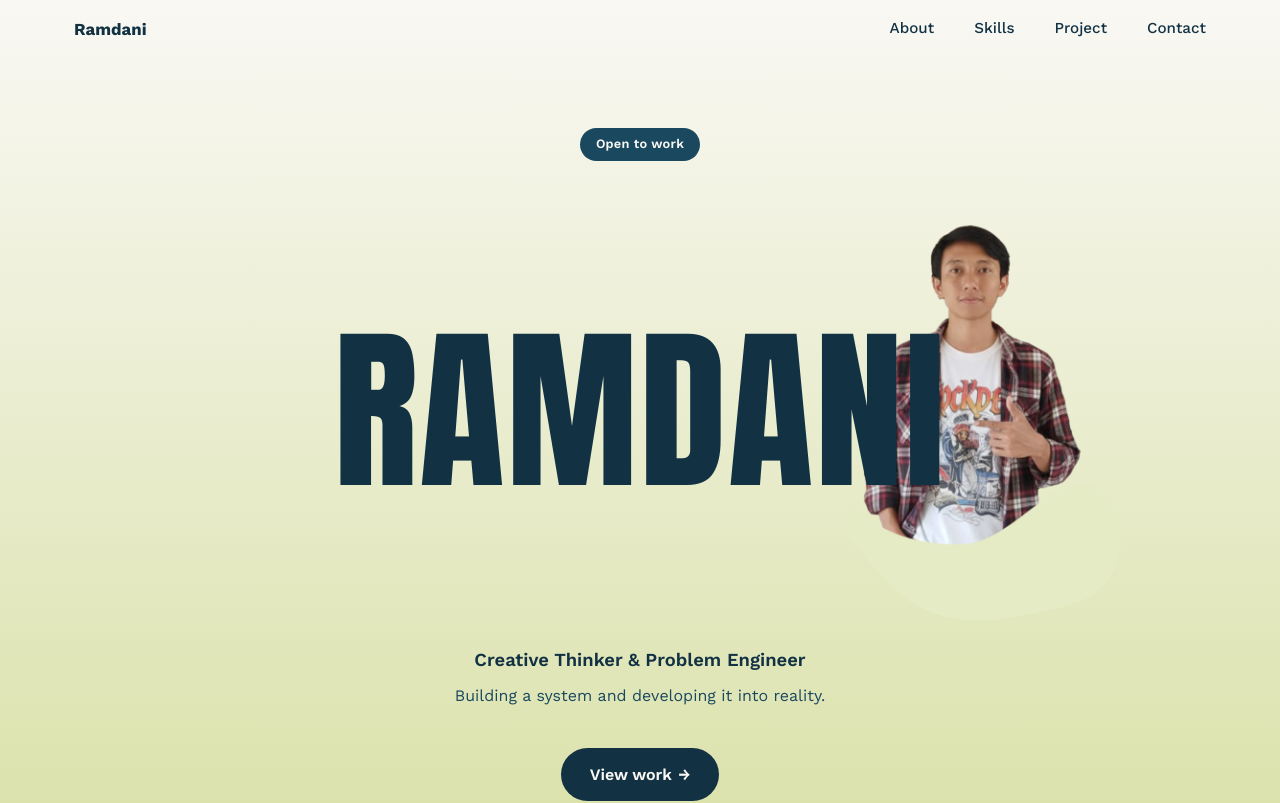
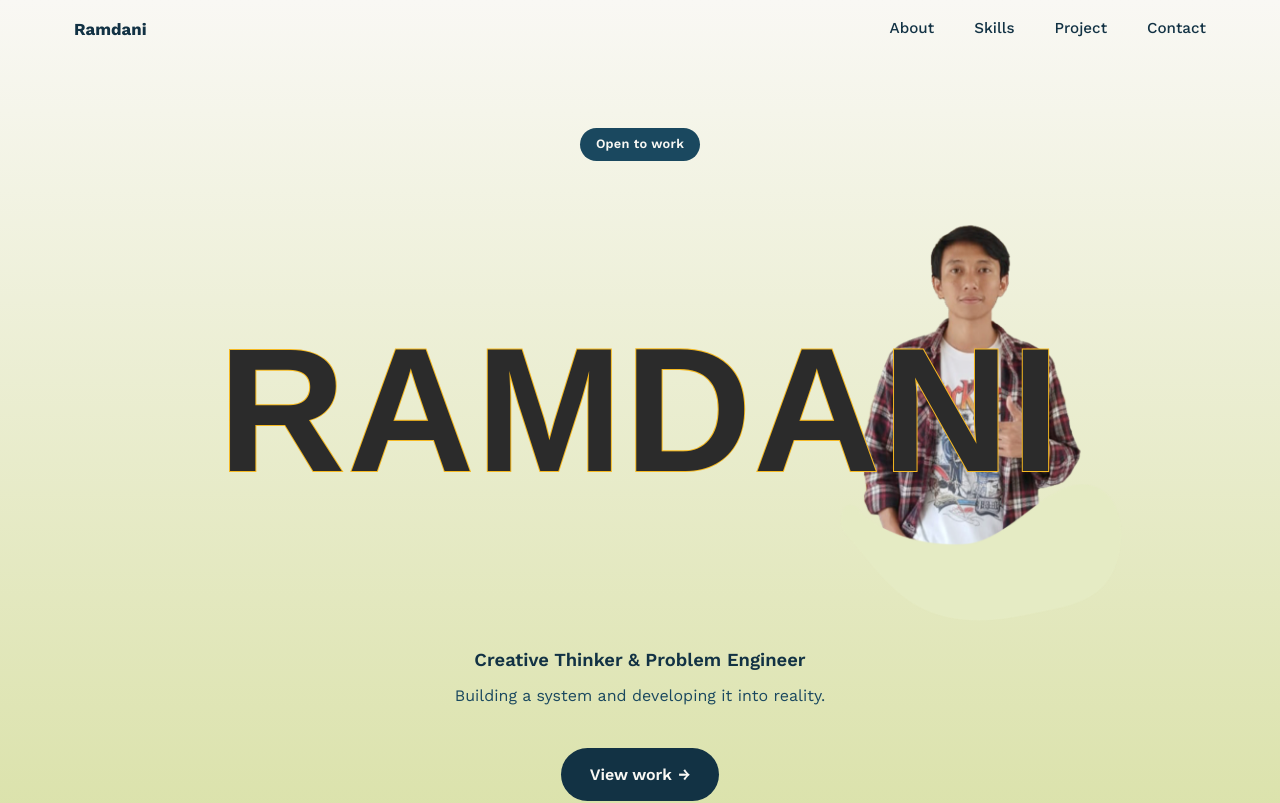
Before and after one commit to ramdani1202/Ramdani, a React (Vite) app: page / in a window 1280 px wide. Shown: the top 803 px of the page. Built offline with nearby package versions, Linux system fonts and the light colour scheme.

Commit message:
Add files via upload

```diff
--- a/src/index.css
+++ b/src/index.css
@@ -7,8 +7,11 @@
   --color-navy-deep: #123244;
   --color-cream-text: #F9F8F4;
   --color-line: rgba(26, 72, 95, 0.15);
+  --color-yellow: #F5B921;    /* Aksen kuning untuk nama */
+  --color-name-black: #2B2B2B;
 
   --font-display: "Anton", "Arial Narrow", sans-serif; /* Gaya font ala "CREATE" */
+  --font-name: "Baloo 2", "Arial Rounded MT Bold", sans-serif; /* Gaya font bulat/chunky untuk nama */
   --font-body: "Work Sans", -apple-system, BlinkMacSystemFont, sans-serif;
 
   --space-1: 0.5rem;
@@ -199,15 +202,18 @@ p { margin: 0; }
 }
 
 .hero__name {
-  font-family: var(--font-display);
+  font-family: var(--font-name);
+  font-weight: 800;
   font-size: clamp(4rem, 16vw, 11rem);
   line-height: 0.85;
-  color: var(--color-navy-deep);
+  color: var(--color-name-black);
   text-transform: uppercase;
   letter-spacing: 0.01em;
   position: relative;
   z-index: 1;
   white-space: nowrap;
+  -webkit-text-stroke: 2px var(--color-yellow);
+  paint-order: stroke fill;
 }
 
 .hero__portrait {
```
